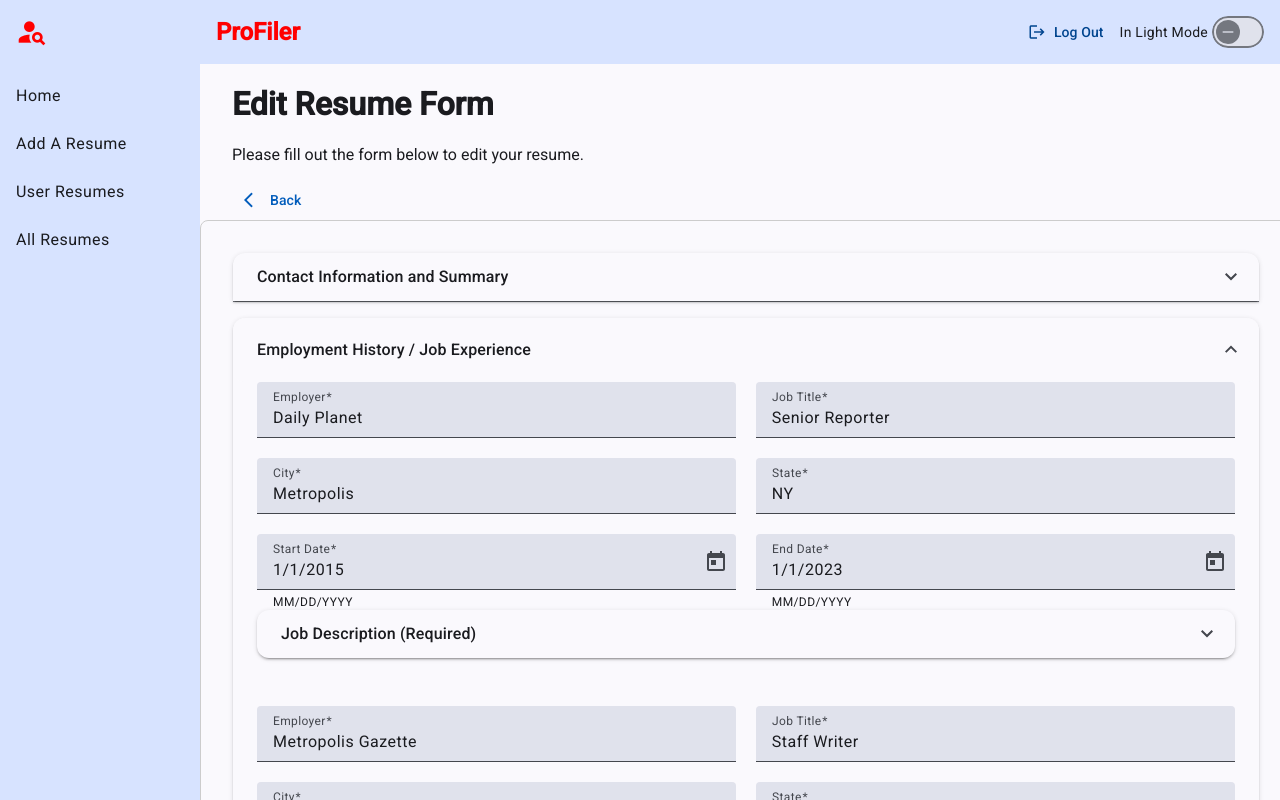
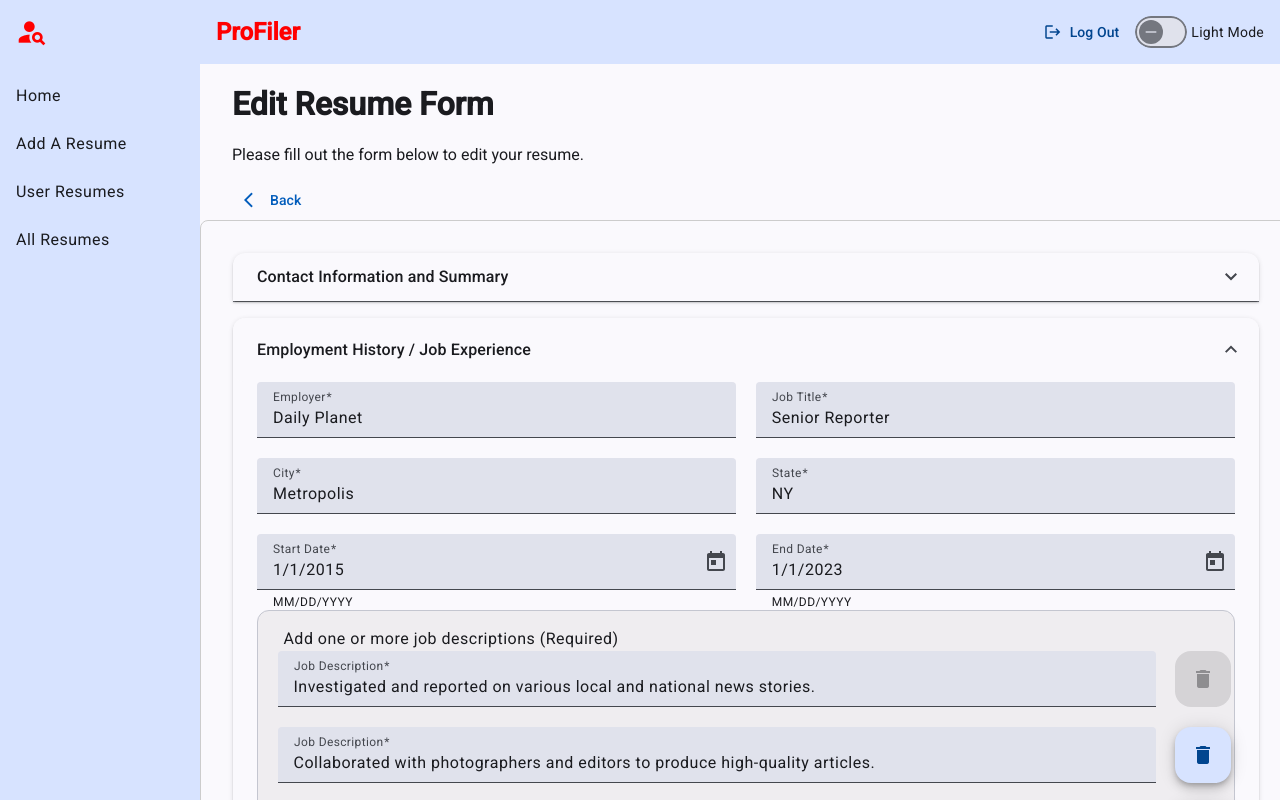
Before and after one commit to chukwuma1976/pro-filer, an Angular app: page /pro-filer/edit-resume/1 in a window 1280 px wide. Both pictures are taken after a click on the button "Employment History / Job Experience". Built offline with nearby package versions, Linux system fonts and the light colour scheme.

Commit message:
Added more styles to forms, nav container, and all resumes page

```diff
--- a/src/app/component/all-resumes/all-resumes.component.scss
+++ b/src/app/component/all-resumes/all-resumes.component.scss
@@ -7,6 +7,7 @@ mat-paginator {
 
 .mat-mdc-row:nth-child(odd) {
     background-color: var(--mat-sys-primary-container);
+    color: var(--mat-sys-on-primary-container)
 }
 
 .resume-table-header {
@@ -27,6 +28,11 @@ th {
     border: 1px solid currentColor;
 }
 
+.mat-mdc-header-row {
+    background-color: var(--mat-sys-primary);
+    color: var(--mat-sys-on-primary)
+}
+
 .mat-column-summary {
     overflow: hidden;
     width: 50%;
--- a/src/app/component/nav-container/nav-container.component.html
+++ b/src/app/component/nav-container/nav-container.component.html
@@ -18,13 +18,13 @@
       }
       <span class="header">ProFiler</span>
       <div>
-        <button class="logout-btn" mat-button (click)="openLogOutDialog()"
+        <button mat-button (click)="openLogOutDialog()"
           class="mat-elevation-z4 mat-button mat-button-base mat-stroked-button">
           <mat-icon>logout</mat-icon>
           <span>Log Out</span>
         </button>
         <span>
-          <mat-slide-toggle labelPosition="before" [formControl]="switchTheme">{{themeState}}</mat-slide-toggle>
+          <mat-slide-toggle labelPosition="after" [formControl]="switchTheme">{{themeState}}</mat-slide-toggle>
         </span>
       </div>
     </mat-toolbar>
--- a/src/app/component/nav-container/nav-container.component.scss
+++ b/src/app/component/nav-container/nav-container.component.scss
@@ -41,7 +41,3 @@
   width: 50%;
   color: red
 }
-
-.logout-btn {
-  margin-right: 1em;
-}
--- a/src/app/component/nav-container/nav-container.component.ts
+++ b/src/app/component/nav-container/nav-container.component.ts
@@ -46,7 +46,7 @@ export class NavContainerComponent {
   @HostBinding('class') className = '';
   darkClass = 'dark-mode';
   lightClass = 'light-mode';
-  themeState = 'In Light Mode';
+  themeState = 'Light Mode';
 
   constructor(private dialog: MatDialog) { }
 
@@ -57,10 +57,10 @@ export class NavContainerComponent {
       const bodyClass = document.body.classList;
       if (isDarkMode) {
         bodyClass.add(this.darkClass);
-        this.themeState = 'In Dark Mode';
+        this.themeState = 'Dark Mode';
       } else {
         bodyClass.remove(this.darkClass);
-        this.themeState = 'In Light Mode';
+        this.themeState = 'Light Mode';
       }
     });
   }
--- a/src/app/component/resume-edit-form/resume-edit-form.component.html
+++ b/src/app/component/resume-edit-form/resume-edit-form.component.html
@@ -99,14 +99,15 @@
                         <mat-datepicker #picker2></mat-datepicker>
                         <mat-error *ngIf="experience.get('endDate')?.hasError('required')">End date is
                             required</mat-error>
-                        <mat-error *ngIf="experience.get('endDate')?.hasError('invalidDate')">End date cannot be in the
-                            future</mat-error>
+                        <mat-error *ngIf="experience.get('endDate')?.hasError('invalidDate')">End date cannot be in
+                            the future</mat-error>
                     </mat-form-field>
                     <br>
-                    <mat-expansion-panel>
-                        <mat-expansion-panel-header>
-                            <mat-panel-title> Job Description (Required)</mat-panel-title>
-                        </mat-expansion-panel-header>
+                    <mat-card class="example-card" appearance="outlined">
+                        <mat-card-header>
+                            <mat-panel-title class="nested-add">Add one or more job descriptions
+                                (Required)</mat-panel-title>
+                        </mat-card-header>
                         <div formArrayName="description"
                             *ngFor="let description of getDescription(i).controls; let j = index">
                             <div class="description-form">
@@ -123,9 +124,10 @@
                                 <br>
                             </div>
                         </div>
-                        <button mat-flat-button type="button" (click)="addDescription(i)">Add Another Job
-                            Description</button>
-                    </mat-expansion-panel>
+                        <button mat-stroked-button class="nested-add" type="button" (click)="addDescription(i)">
+                            Add Another Job Description
+                        </button>
+                    </mat-card>
                     <button *ngIf="i>0" mat-raised-button type="button" class="nested-delete"
                         (click)="removeExperience(i)">Remove
                         Experience</button>
@@ -186,10 +188,10 @@
                         <mat-error *ngIf="education.get('descriptionEdu')?.hasError('required')">Description is
                             required</mat-error>
                     </mat-form-field>
-                    <mat-expansion-panel>
-                        <mat-expansion-panel-header>
-                            <mat-panel-title> Add Any Awards Here </mat-panel-title>
-                        </mat-expansion-panel-header>
+                    <mat-card class="example-card" appearance="outlined">
+                        <mat-card-header>
+                            <mat-panel-title class="nested-add">Add one or more awards Here (Optional)</mat-panel-title>
+                        </mat-card-header>
                         <div formArrayName="awards" *ngFor="let award of getAwards(i).controls; let j = index">
                             <div class="award-form">
                                 <mat-form-field appearance="fill" class="deeply-nested">
@@ -203,8 +205,9 @@
                                 <br>
                             </div>
                         </div>
-                        <button mat-flat-button type="button" (click)="addAward(i)">Add Award</button>
-                    </mat-expansion-panel>
+                        <button class="nested-add" mat-stroked-button type="button" (click)="addAward(i)">Add
+                            Award</button>
+                    </mat-card>
                     <button *ngIf="i>0" mat-raised-button type="button" class="nested-delete"
                         (click)="removeEducation(i)">Remove
                         Education</button>
@@ -219,7 +222,7 @@
             </mat-expansion-panel-header>
             <div formArrayName="skills" *ngFor="let skill of skills.controls; let i = index">
                 <div class="skill-form">
-                    <mat-form-field appearance="fill" class="deeply-nested">
+                    <mat-form-field appearance="fill">
                         <mat-label>Skill</mat-label>
                         <input matInput [formControlName]="i">
                         <mat-error *ngIf="skill.hasError('required')">Skill is required</mat-error>
--- a/src/app/component/resume-edit-form/resume-edit-form.component.scss
+++ b/src/app/component/resume-edit-form/resume-edit-form.component.scss
@@ -52,10 +52,20 @@ mat-form-field {
 
 mat-form-field.deeply-nested {
     width: 90%;
+    margin-left: 2%;
 }
 
 button.deeply-nested {
-    margin-left: 2%
+    margin-left: 2%;
+}
+
+button.nested-add {
+    width: fit-content;
+    margin-left: 2%;
+}
+
+mat-panel-title.nested-add {
+    margin-left: 1%;
 }
 
 .description-form,
@@ -63,3 +73,8 @@ button.deeply-nested {
 .skill-form {
     display: flex;
 }
+
+.mat-mdc-card {
+    background-color: var(--mat-sys-surface-container);
+    color: var(--mat-sys-on-surface-container)
+}
--- a/src/app/component/resume-edit-form/resume-edit-form.component.ts
+++ b/src/app/component/resume-edit-form/resume-edit-form.component.ts
@@ -20,6 +20,7 @@ import { UtilityService } from '../../services/utility.service';
 import { merge } from 'rxjs';
 import { debounceTime, map } from 'rxjs/operators';
 import { customDateValidator } from '../../custom-validators/custom-date-validator';
+import { MatCardModule } from '@angular/material/card';
 
 @Component({
   selector: 'app-resume-edit-form',
@@ -37,7 +38,8 @@ import { customDateValidator } from '../../custom-validators/custom-date-validat
     MatIconModule,
     MatTooltipModule,
     MatCheckbox,
-    MatSelectModule
+    MatSelectModule,
+    MatCardModule
   ],
   templateUrl: './resume-edit-form.component.html',
   styleUrl: './resume-edit-form.component.scss',
--- a/src/app/component/resume-form/resume-form.component.html
+++ b/src/app/component/resume-form/resume-form.component.html
@@ -101,10 +101,11 @@
                             the future</mat-error>
                     </mat-form-field>
                     <br>
-                    <mat-expansion-panel>
-                        <mat-expansion-panel-header>
-                            <mat-panel-title> Job Description (Required)</mat-panel-title>
-                        </mat-expansion-panel-header>
+                    <mat-card class="example-card" appearance="outlined">
+                        <mat-card-header>
+                            <mat-panel-title class="nested-add">Add one or more job descriptions
+                                (Required)</mat-panel-title>
+                        </mat-card-header>
                         <div formArrayName="description"
                             *ngFor="let description of getDescription(i).controls; let j = index">
                             <div class="description-form">
@@ -121,9 +122,10 @@
                                 <br>
                             </div>
                         </div>
-                        <button mat-flat-button type="button" (click)="addDescription(i)">Add Another Job
-                            Description</button>
-                    </mat-expansion-panel>
+                        <button mat-stroked-button class="nested-add" type="button" (click)="addDescription(i)">
+                            Add Another Job Description
+                        </button>
+                    </mat-card>
                     <button *ngIf="i>0" mat-raised-button type="button" class="nested-delete"
                         (click)="removeExperience(i)">Remove
                         Experience</button>
@@ -184,10 +186,10 @@
                         <mat-error *ngIf="education.get('descriptionEdu')?.hasError('required')">Description is
                             required</mat-error>
                     </mat-form-field>
-                    <mat-expansion-panel>
-                        <mat-expansion-panel-header>
-                            <mat-panel-title> Add Any Awards Here </mat-panel-title>
-                        </mat-expansion-panel-header>
+                    <mat-card class="example-card" appearance="outlined">
+                        <mat-card-header>
+                            <mat-panel-title class="nested-add">Add one or more awards Here (Optional)</mat-panel-title>
+                        </mat-card-header>
                         <div formArrayName="awards" *ngFor="let award of getAwards(i).controls; let j = index">
                             <div class="award-form">
                                 <mat-form-field appearance="fill" class="deeply-nested">
@@ -201,8 +203,9 @@
                                 <br>
                             </div>
                         </div>
-                        <button mat-flat-button type="button" (click)="addAward(i)">Add Award</button>
-                    </mat-expansion-panel>
+                        <button class="nested-add" mat-stroked-button type="button" (click)="addAward(i)">Add
+                            Award</button>
+                    </mat-card>
                     <button *ngIf="i>0" mat-raised-button type="button" class="nested-delete"
                         (click)="removeEducation(i)">Remove
                         Education</button>
@@ -217,7 +220,7 @@
             </mat-expansion-panel-header>
             <div formArrayName="skills" *ngFor="let skill of skills.controls; let i = index">
                 <div class="skill-form">
-                    <mat-form-field appearance="fill" class="deeply-nested">
+                    <mat-form-field appearance="fill">
                         <mat-label>Skill</mat-label>
                         <input matInput [formControlName]="i">
                         <mat-error *ngIf="skill.hasError('required')">Skill is required</mat-error>
--- a/src/app/component/resume-form/resume-form.component.scss
+++ b/src/app/component/resume-form/resume-form.component.scss
@@ -52,10 +52,20 @@ mat-form-field {
 
 mat-form-field.deeply-nested {
     width: 90%;
+    margin-left: 2%;
 }
 
 button.deeply-nested {
-    margin-left: 2%
+    margin-left: 2%;
+}
+
+button.nested-add {
+    width: fit-content;
+    margin-left: 2%;
+}
+
+mat-panel-title.nested-add {
+    margin-left: 1%;
 }
 
 .description-form,
@@ -63,3 +73,8 @@ button.deeply-nested {
 .skill-form {
     display: flex;
 }
+
+.mat-mdc-card {
+    background-color: var(--mat-sys-surface-container);
+    color: var(--mat-sys-on-surface-container)
+}
--- a/src/app/component/resume-form/resume-form.component.ts
+++ b/src/app/component/resume-form/resume-form.component.ts
@@ -19,6 +19,7 @@ import { MatRadioModule } from '@angular/material/radio';
 import { MatCheckboxModule } from '@angular/material/checkbox';
 import { customDateValidator } from '../../custom-validators/custom-date-validator';
 import { TOOL_TIP_MESSAGES } from '../../shared/constants';
+import { MatCardModule } from '@angular/material/card';
 
 @Component({
   selector: 'app-resume-form',
@@ -36,7 +37,8 @@ import { TOOL_TIP_MESSAGES } from '../../shared/constants';
     MatIconModule,
     MatTooltipModule,
     MatRadioModule,
-    MatCheckboxModule
+    MatCheckboxModule,
+    MatCardModule
   ],
   templateUrl: './resume-form.component.html',
   styleUrl: './resume-form.component.scss',
```
Also changed, not shown: 1 other file (tests, documents, lock files or other folders).
